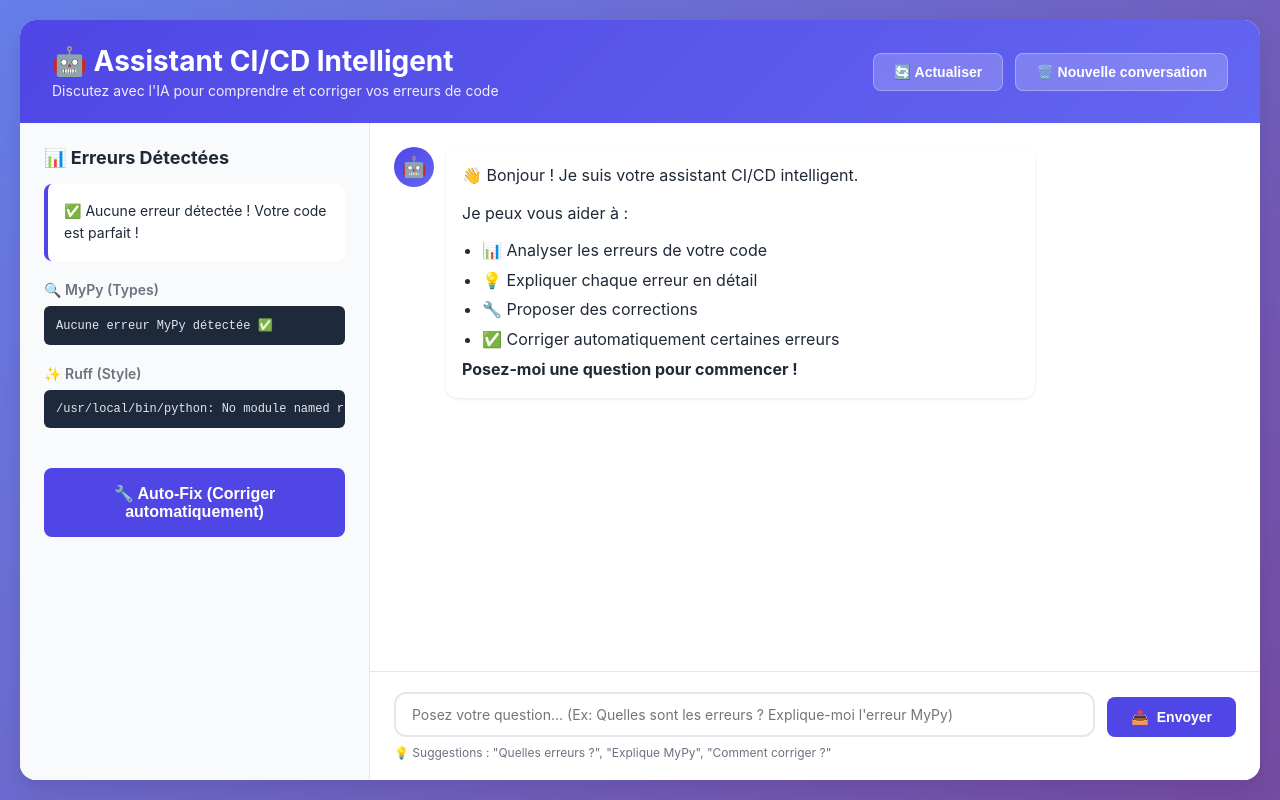
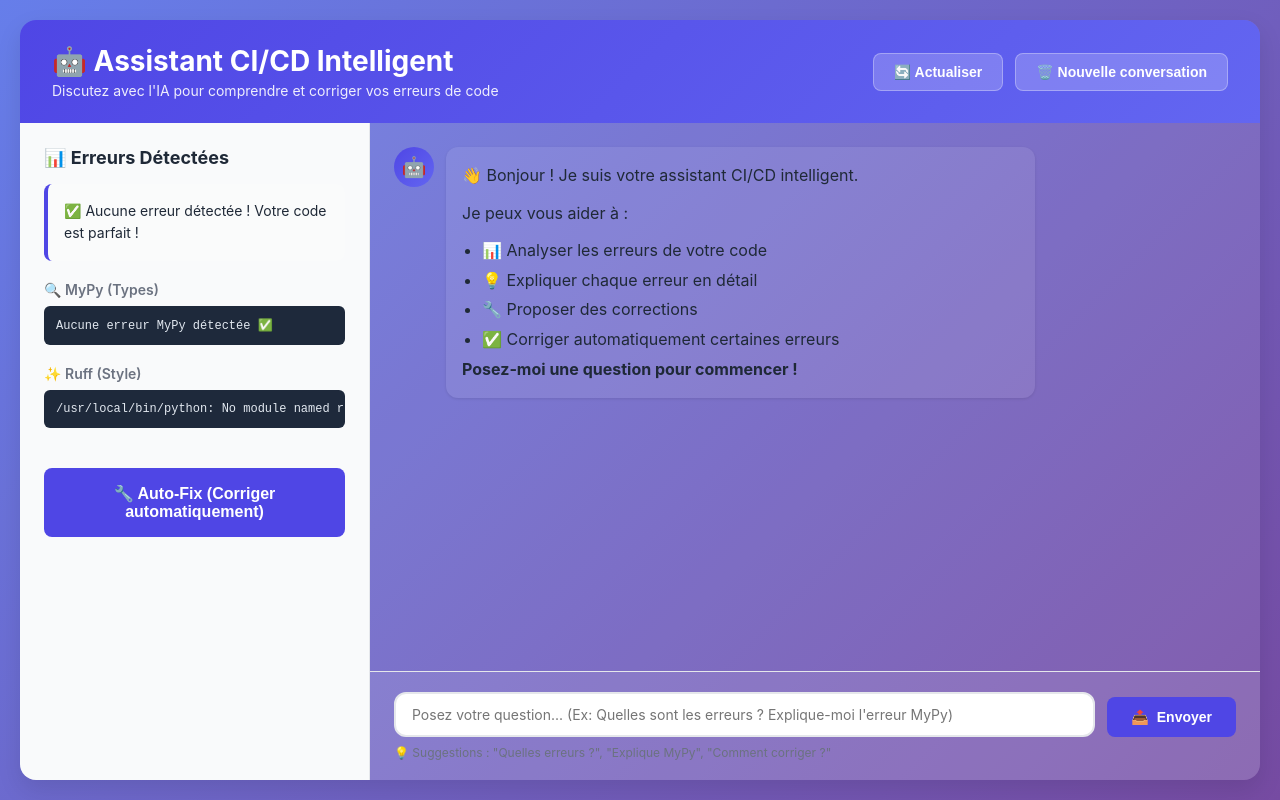
Before and after one commit to bengo2024/python-typed-project, a Flask app: page / in a window 1280 px wide. Run offline with Flask 3, Linux system fonts and the light colour scheme.

Commit message:
first test GRP3

```diff
--- a/static/style.css
+++ b/static/style.css
@@ -9,10 +9,10 @@
     --primary-color: #4f46e5;
     --secondary-color: #6366f1;
     --success-color: #10b981;
-    --error-color: #ef4444;
+    --error-color: #444fef;
     --warning-color: #f59e0b;
     --bg-color: #f9fafb;
-    --surface-color: #ffffff;
+    --surface-color: #ffffff17;
     --text-color: #1f2937;
     --text-secondary: #6b7280;
     --border-color: #e5e7eb;
```
